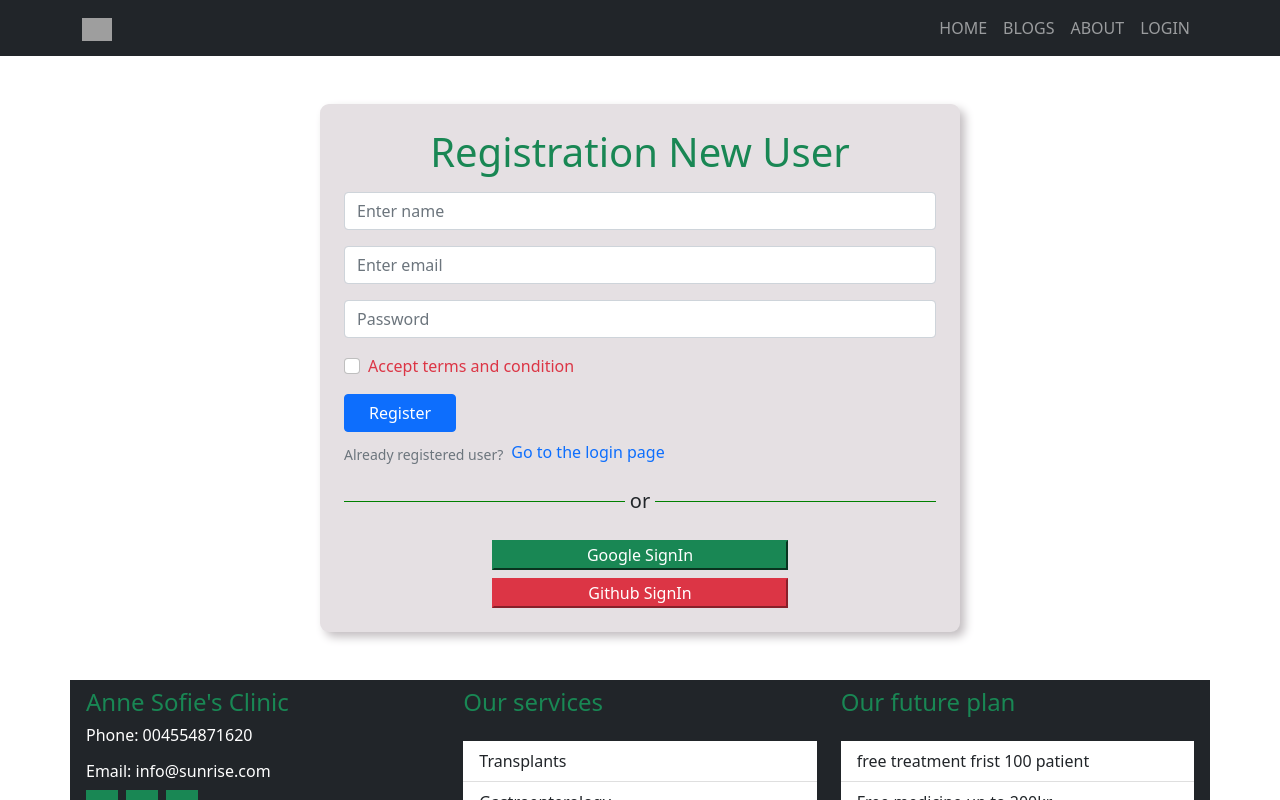
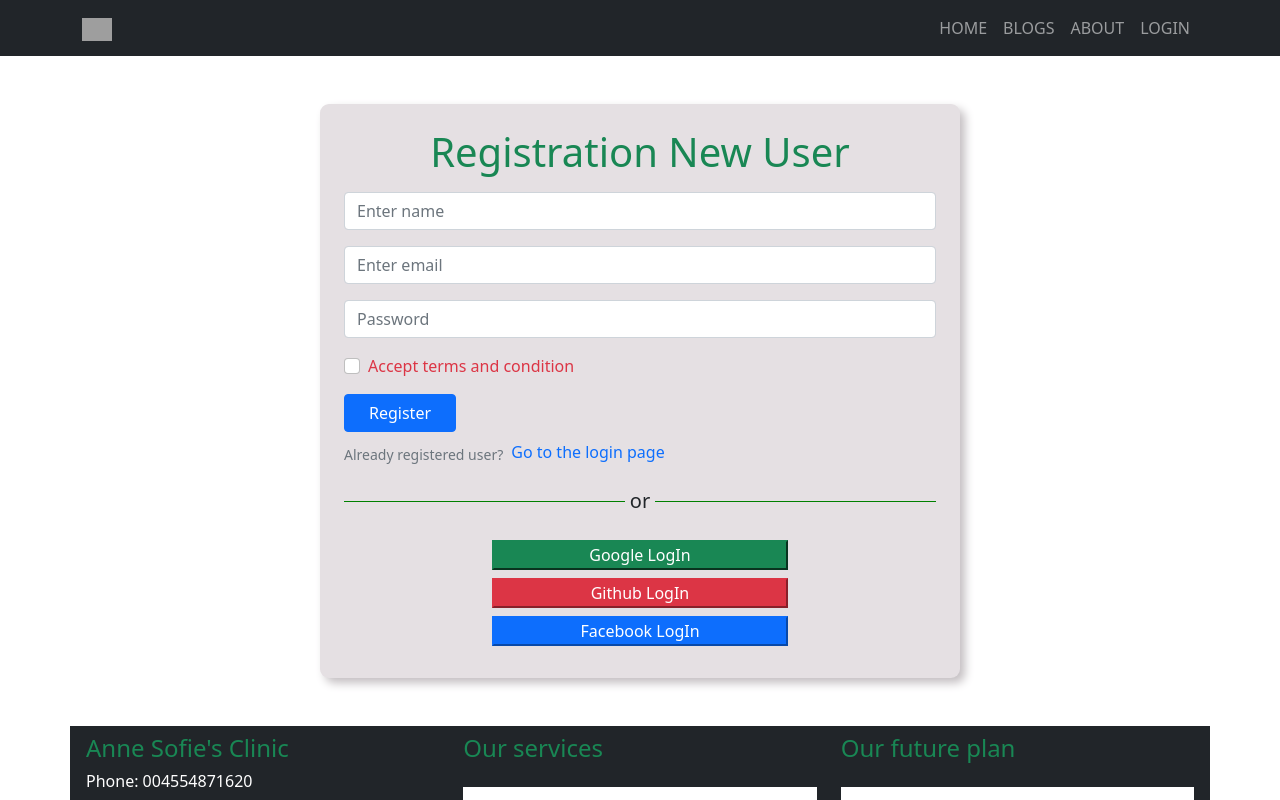
Before and after one commit to Masitbd/independent-service-provider, a React (Create React App) app: page /register in a window 1280 px wide. Shown: the top 800 px of the page. Built offline with nearby package versions, Linux system fonts and the light colour scheme; no server answers; grey boxes are pictures that could not be loaded.

Commit message:
fix the registration social login

```diff
--- a/src/components/Footer/Footer.js
+++ b/src/components/Footer/Footer.js
@@ -40,22 +40,24 @@ const Footer = () => {
 
           <Col md={12} lg={4}>
             <h4 className="text-success">Our services</h4>
-            <ul class="list-group list-group-flush py-3">
-              <li class="list-group-item">Transplants</li>
-              <li class="list-group-item">Gastroenterology</li>
-              <li class="list-group-item">Orthopaedics</li>
-              <li class="list-group-item">Spine Care</li>
-              <li class="list-group-item">Cancer Care</li>
+            <ul className="list-group list-group-flush py-3">
+              <li className="list-group-item">Transplants</li>
+              <li className="list-group-item">Gastroenterology</li>
+              <li className="list-group-item">Orthopaedics</li>
+              <li className="list-group-item">Spine Care</li>
+              <li className="list-group-item">Cancer Care</li>
             </ul>
           </Col>
           <Col md={12} lg={4}>
             <h4 className="text-success">Our future plan</h4>
-            <ul class="list-group list-group-flush py-3">
-              <li class="list-group-item">free treatment frist 100 patient</li>
-              <li class="list-group-item">Free medicine up to 200kr</li>
-              <li class="list-group-item">Discount for poor patient</li>
-              <li class="list-group-item">Discount for test</li>
-              <li class="list-group-item">Free healthcare tips</li>
+            <ul className="list-group list-group-flush py-3">
+              <li className="list-group-item">
+                free treatment frist 100 patient
+              </li>
+              <li className="list-group-item">Free medicine up to 200kr</li>
+              <li className="list-group-item">Discount for poor patient</li>
+              <li className="list-group-item">Discount for test</li>
+              <li className="list-group-item">Free healthcare tips</li>
             </ul>
           </Col>
         </Row>
--- a/src/components/Login/Login.js
+++ b/src/components/Login/Login.js
@@ -3,7 +3,6 @@ import React from "react";
 import { Form } from "react-bootstrap";
 import "./Login.css";
 import { useRef } from "react";
-import { useState } from "react";
 import { Link, useLocation, useNavigate } from "react-router-dom";
 import { signInWithEmailAndPassword } from "firebase/auth";
 import auth from "../../firebase.init";
--- a/src/components/Register/Register.js
+++ b/src/components/Register/Register.js
@@ -2,7 +2,12 @@ import React, { useRef } from "react";
 import { useState } from "react";
 import { Button, Container, Form } from "react-bootstrap";
 import { Link, useNavigate } from "react-router-dom";
-import { useCreateUserWithEmailAndPassword } from "react-firebase-hooks/auth";
+import {
+  useCreateUserWithEmailAndPassword,
+  useSignInWithFacebook,
+  useSignInWithGithub,
+  useSignInWithGoogle,
+} from "react-firebase-hooks/auth";
 import auth from "../../firebase.init";
 import "./Register.css";
 
@@ -14,6 +19,10 @@ const Register = () => {
   const inputPass = useRef("");
   const [createUserWithEmailAndPassword, user, loading, error] =
     useCreateUserWithEmailAndPassword(auth);
+  const [SignInWithGoogle, goolelUser, googleError] = useSignInWithGoogle(auth);
+  const [signInWithGithub, githubUser, GithubError] = useSignInWithGithub(auth);
+  const [signInWithFacebook, FacebookUser, FacebookError] =
+    useSignInWithFacebook(auth);
 
   const navigateRegister = () => {
     navigate("/login");
@@ -30,6 +39,12 @@ const Register = () => {
 
   if (user) {
     navigate("/login");
+  }
+  if (goolelUser || githubUser || FacebookUser) {
+    navigate("/");
+  }
+  if (loading) {
+    return <p>Loading...</p>;
   }
 
   return (
@@ -88,8 +103,21 @@ const Register = () => {
         ></div>
       </div>
       <div className="d-flex flex-column justify-content-center align-items-center ">
-        <button className="w-50 my-2 btn-success">Google SignIn</button>
-        <button className="w-50 btn-danger">Github SignIn</button>
+        <button
+          onClick={() => SignInWithGoogle()}
+          className="w-50 my-2 btn-success"
+        >
+          Google LogIn
+        </button>
+        <button onClick={() => signInWithGithub()} className="w-50 btn-danger">
+          Github LogIn
+        </button>
+        <button
+          onClick={() => signInWithFacebook()}
+          className="w-50 my-2 btn-primary"
+        >
+          Facebook LogIn
+        </button>
       </div>
     </Container>
   );
```
Also changed, not shown: 1 other file (tests, documents, lock files or other folders).
